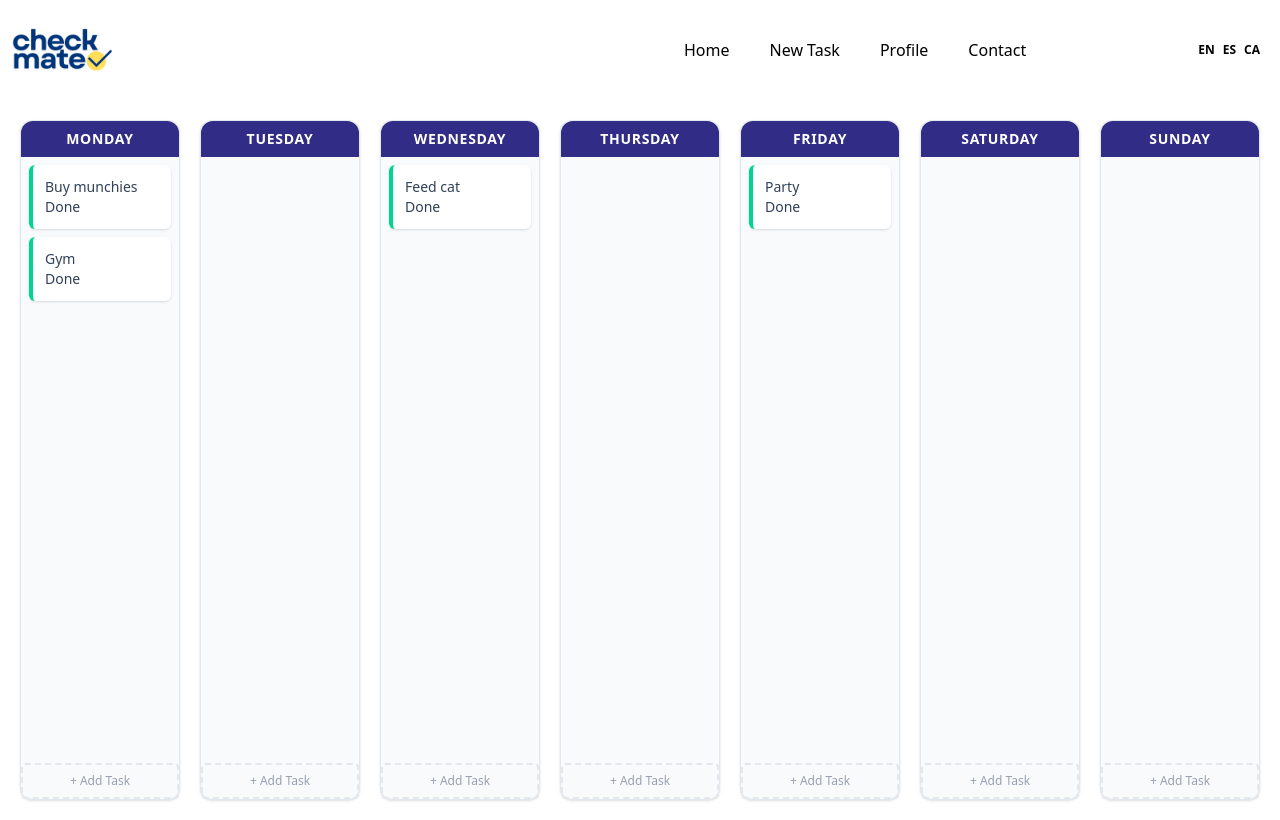
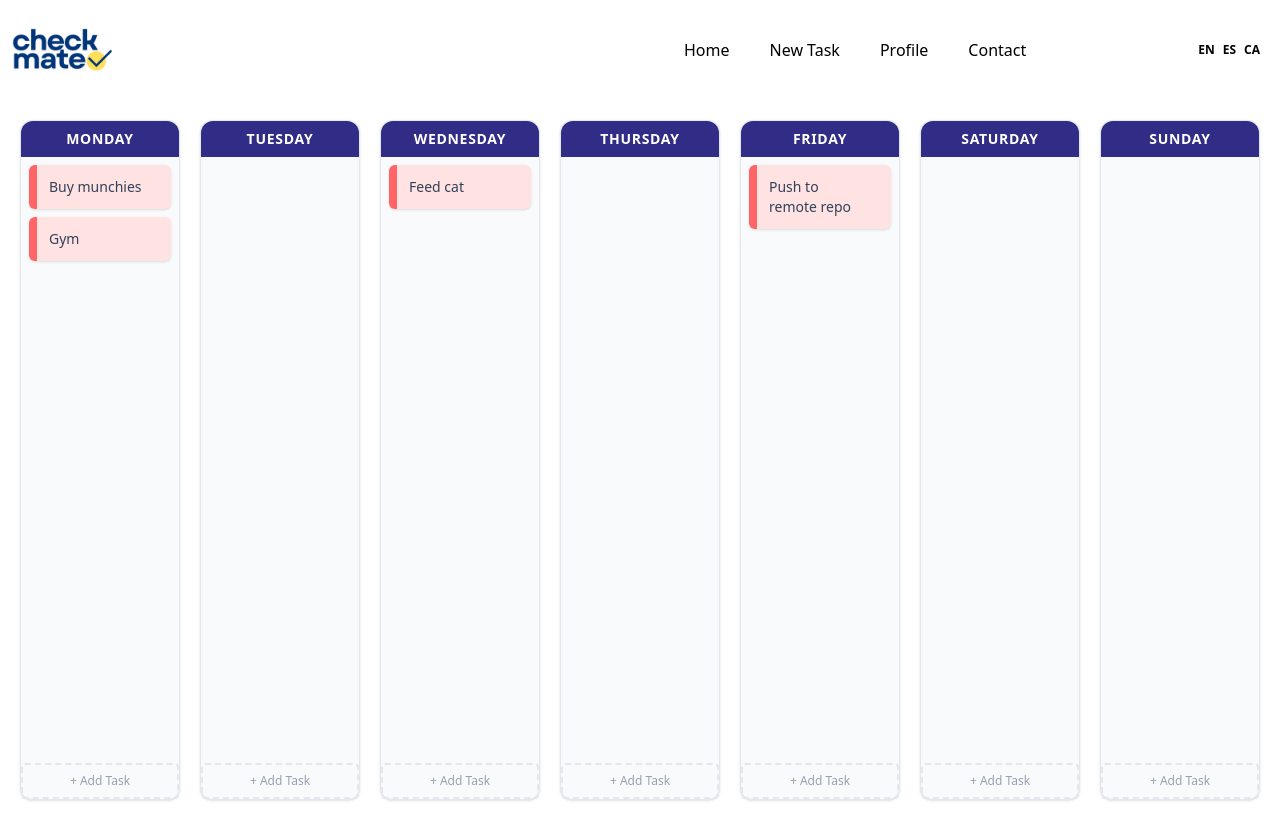
Before and after one commit to OhMyLaia/check-mate-app, a React (Vite) app in the folder frontend/: page /home in a window 1280 px wide. Built offline with nearby package versions, Linux system fonts and the light colour scheme.

Commit message:
created task types and TaskCard component, added weekdays to locale jsons

```diff
--- a/frontend/src/components/IconWrapper.tsx
+++ b/frontend/src/components/IconWrapper.tsx
@@ -2,7 +2,7 @@ import React from 'react';
 
 interface IconWrapperProps {
     icon: React.ReactNode;
-    children: React.ReactNode;
+    children?: React.ReactNode;
     className?: string;
 }
 
@@ -10,11 +10,11 @@ export const IconWrapper = ({ icon, children, className = "" }: IconWrapperProps
     return (
         <div className={`flex flex-row items-center gap-3 ${className}`}>
             {/* shrink-0 ensures the icon maintains size if text is long */}
+            <div className="w-full">
+                {children}
+            </div>
             <div className="shrink-0 flex items-center justify-center text-xl">
                 {icon}
-            </div>
-            <div className="w-full">
-                {children}
             </div>
         </div>
     );
--- /dev/null
+++ b/frontend/src/components/TaskCard.tsx
@@ -0,0 +1,38 @@
+import React from 'react';
+import { FiCheckCircle } from "react-icons/fi";
+import { IconWrapper } from '../components/IconWrapper';
+import type { Task } from '../types/Task';
+import { useState } from 'react';
+import { RiAlarmWarningLine } from "react-icons/ri";
+
+
+type TaskCardProps = {
+    task: Task,
+    // onToggle: () => void
+}
+
+function TaskCard(props: TaskCardProps) {
+
+    const [finishedTask, setFinishedTask] = useState(false);
+
+    const toggleClick = () => {
+        setFinishedTask(prev => !prev)
+    }
+    return (
+        <button className='w-full text-start'
+        onClick={toggleClick}
+        >
+            <div
+            className={`p-3 shadow-sm rounded-md border-l-8
+                text-sm text-slate-700 hover:shadow-md transition-shadow cursor-pointer
+                ${finishedTask ? "border-emerald-400" : "border-red-400 bg-red-100"}`}>
+                    {<IconWrapper
+                    icon={finishedTask ? <FiCheckCircle /> : ""}
+                    children={props.task.title}
+                    />}
+            </div>
+        </button>
+    )
+}
+
+export default TaskCard
--- a/frontend/src/locales/ca.json
+++ b/frontend/src/locales/ca.json
@@ -12,5 +12,14 @@
             "gamify": "Fes de la neteja un joc, no una guerra. Completa missions, guanya insígnies i converteix la neteja en una competició amistosa.",
             "supplies": "Mai et quedis sense sabó. Controla els subministraments i afegeix essencials com bosses d'escombraries o esponges a una llista de la compra central."
         }
+    },
+    "weekdays": {
+        "Monday": "Dilluns",
+        "Tuesday": "Dimarts",
+        "Wednesday": "Dimecres",
+        "Thursday": "Dijous",
+        "Friday": "Divendres",
+        "Saturday": "Dissabte",
+        "Sunday": "Diumenge"
     }
 }
--- a/frontend/src/locales/en.json
+++ b/frontend/src/locales/en.json
@@ -12,5 +12,14 @@
             "gamify": "Make chores a game, not a war. Complete missions, earn badges, and turn cleaning into a friendly competition.",
             "supplies": "Never run out of soap again. Track shared supplies and add essentials like trash bags or sponges to a central shopping list."
         }
+    },
+    "weekdays": {
+        "Monday": "Monday",
+        "Tuesday": "Tuesday",
+        "Wednesday": "Wednesday",
+        "Thursday": "Thursday",
+        "Friday": "Friday",
+        "Saturday": "Saturday",
+        "Sunday": "Sunday"
     }
 }
--- a/frontend/src/locales/es.json
+++ b/frontend/src/locales/es.json
@@ -12,5 +12,14 @@
             "gamify": "Haz de la limpieza un juego, no una guerra. Completa misiones, gana insignias y convierte la limpieza en una competencia amistosa.",
             "supplies": "Nunca te quedes sin jabón de nuevo. Controla los suministros y añade básicos como bolsas de basura o esponjas a una lista de compras central."
         }
+    },
+    "weekdays": {
+        "Monday": "Lunes",
+        "Tuesday": "Martes",
+        "Wednesday": "Miércoles",
+        "Thursday": "Jueves",
+        "Friday": "Viernes",
+        "Saturday": "Sábado",
+        "Sunday": "Domingo"
     }
 }
--- a/frontend/src/pages/HomePage.tsx
+++ b/frontend/src/pages/HomePage.tsx
@@ -1,22 +1,26 @@
-import React from 'react'
+import React, { useState } from 'react'
+import TaskCard from '../components/TaskCard';
+import type { Task, Days } from '../types/Task';
+
 
 function HomePage() {
 
-    const days = ["Monday", "Tuesday", "Wednesday", "Thursday", "Friday", "Saturday", "Sunday"];
 
-    const dummyTasks = [
-        { day: "Monday", title: "Buy munchies" },
-        { day: "Monday", title: "Gym" },
-        { day: "Wednesday", title: "Feed cat" },
-        { day: "Friday", title: "Party" },
+    const days: Days[] = ["Monday", "Tuesday", "Wednesday", "Thursday", "Friday", "Saturday", "Sunday"];
+
+    const dummyTasks: Task[] = [
+        { id: "1", day: "Monday", title: "Buy munchies" },
+        { id: "2", day: "Monday", title: "Gym" },
+        { id: "3", day: "Wednesday", title: "Feed cat" },
+        { id: "4", day: "Friday", title: "Push to remote repo" },
     ];
-
 
     return (
         <main className='w-full p-5 h-full'>
             <div className='grid grid-cols-1 md:grid-cols-7 gap-5
             h-auto md:h-[calc(100vh-120px)] items-stretch
             w-full'>
+
                 {days.map((day) => (
                     <div
                         key={day}
@@ -28,10 +32,11 @@ function HomePage() {
                         <div className="p-2 flex-1 flex flex-col gap-2 overflow-y-auto">
                             {dummyTasks
                                 .filter(t => t.day === day)
-                                .map((task, i) => (
-                                    <div key={i} className="bg-white p-3 shadow-sm rounded-md border-l-4 border-emerald-400 text-sm text-slate-700 hover:shadow-md transition-shadow cursor-pointer">
-                                        <p>{task.title}</p>
-                                        <button>Done</button>
+                                .map((task: Task, i) => (
+                                    <div key={i}>
+                                        <TaskCard
+                                        task={task}
+                                        />
                                     </div>
                                 ))}
                         </div>
--- /dev/null
+++ b/frontend/src/types/Task.ts
@@ -0,0 +1,17 @@
+export type Task = {
+    id: string,
+    title: string,
+    description?: string,
+    day: Days,
+    assignee?: string,
+    priority?: PriorityLevel,
+    status?: boolean,
+}
+
+export enum PriorityLevel {
+    "High",
+    "Med",
+    "Low"
+}
+
+export type Days = "Monday" | "Tuesday" | "Wednesday" | "Thursday" | "Friday" | "Saturday" | "Sunday";
```
